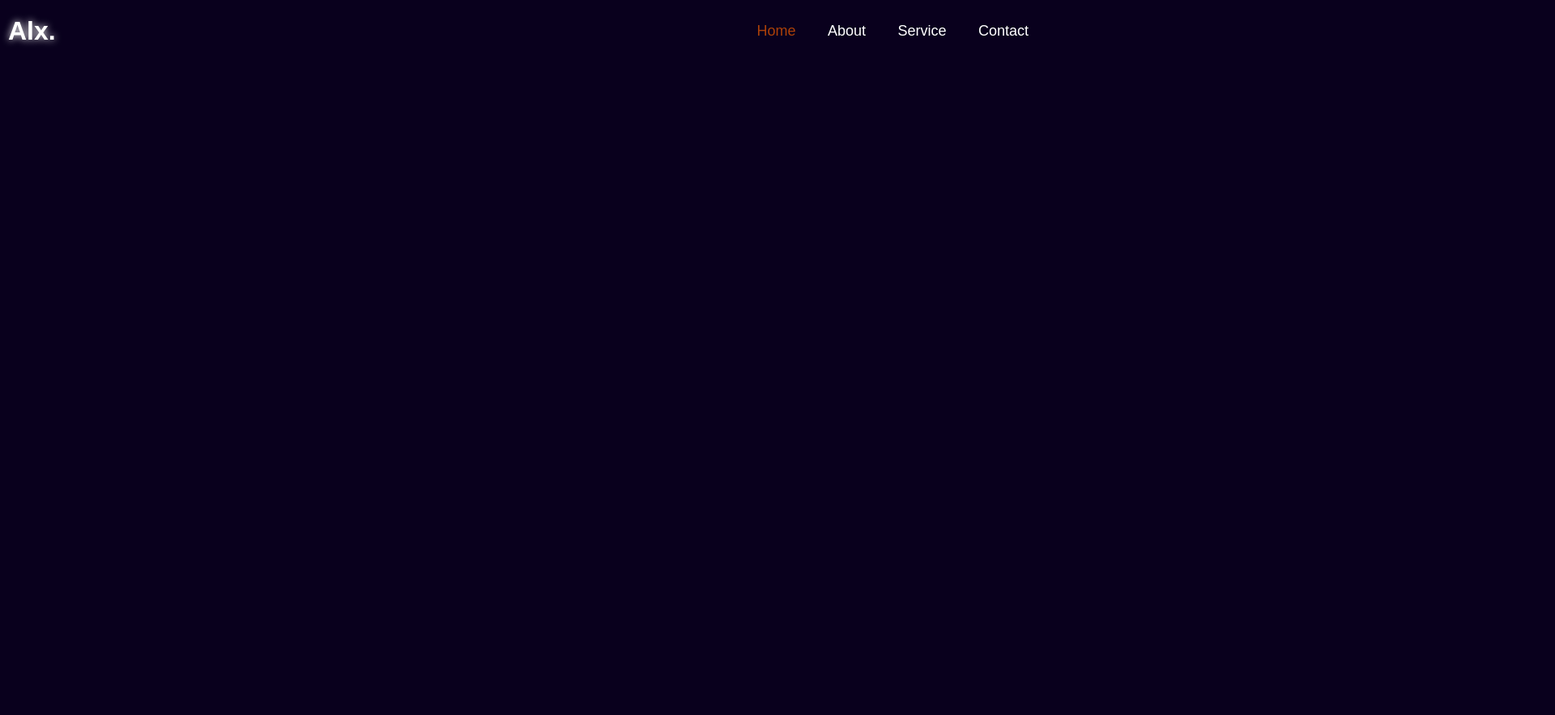
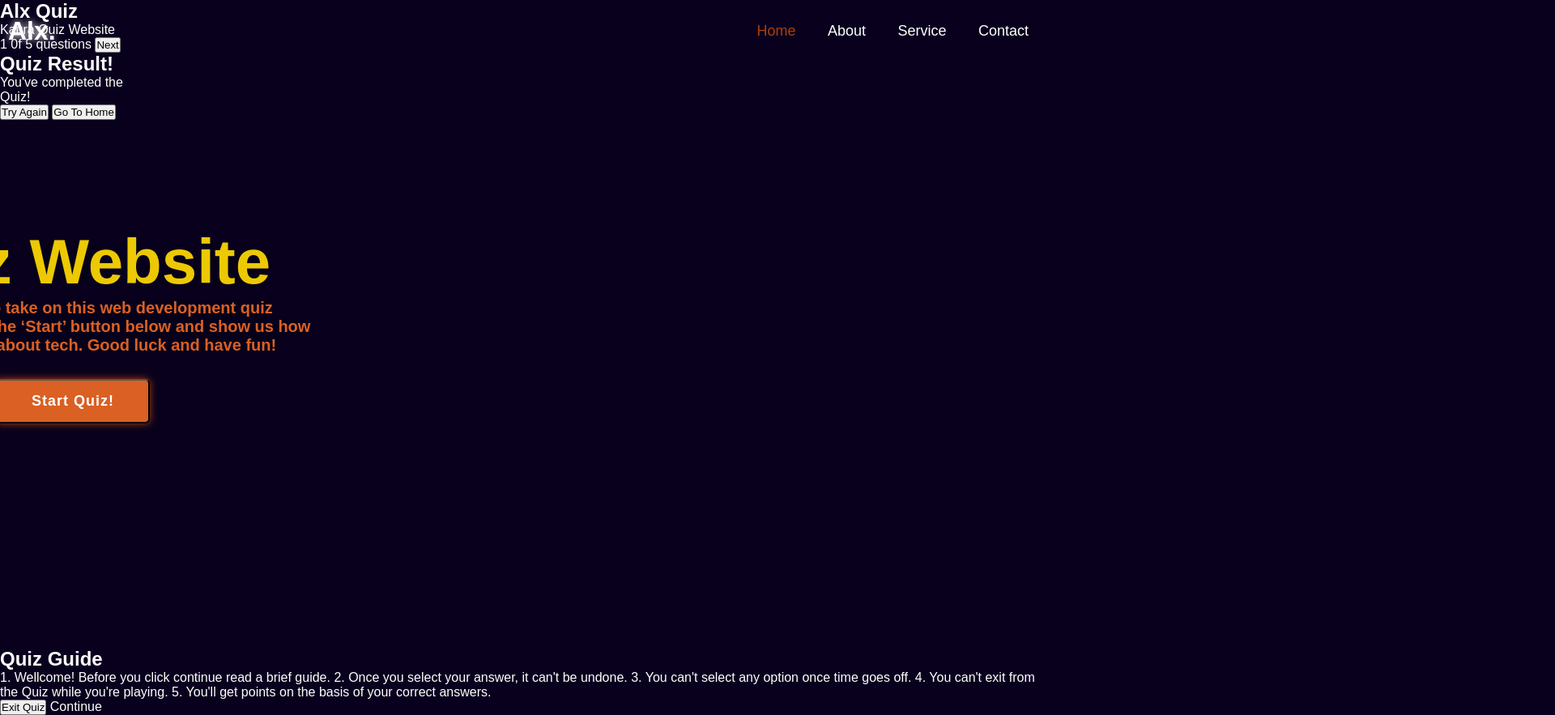
Before and after one commit to Yalkaurawing1/alx_capstone_project, a plain HTML site: page index.html in a window 1280 px wide. Shown: the top 883 px of the page at 81% size, 1920 px wide, since content can reach past the window. Before the commit the page ends 800 px from the top, so only its background shows below. Drawn offline with Linux system fonts and the light colour scheme.

Commit message:
adding some html and css

```diff
--- a/index.html
+++ b/index.html
@@ -20,6 +20,78 @@
             </nav>
 
         </header>
-    </main>
-    </body>
+        <!-------------------------Quiz Section--------------------------->
+        <div class="container">
+            <section class="quiz-section">
+                <div class="quiz-box">
+                    <h1>Alx Quiz</h1>
+                    <div class="quiz-header">
+                        <span>Kaura Quiz Website</span>
+                        <span class="header-score"></span>
+                    </div>
+                   <!-- -------------Qustion text---------------------------- -->
+                    <div class="que_text">
+                       <!-- Here I've inserted question from JavaScript -->
+                    </div>
+                    <!-------------------Options List ---------------------------->
+                    <div class="option-list">
+                       <!-- Here I've inserted options from JavaScript -->
+                    </div>
+                    <div class="quiz-footer">
+                        <!------------------- Question Total------------------->
+                        <span class="question-total">1 0f 5 questions</span>
+                        <button class="next-btn">Next</button>
+                    </div>
+                </div>
+                <!---------------------------Result box------------------------>
+                <div class="result-box">
+                    <h2>Quiz Result!</h2>
+                    <div class="complete_text">You've completed the Quiz!</div>
+                      <div class="score_text">
+                       <!-- Here I've inserted Score Result from JavaScript -->
+
+                    </div>
+
+                    <div class="buttons">
+                        <button class="tryAgain-btn">Try Again</button>
+                        <button class="goHome-btn">Go To Home</button>
+                    </div>
+
+
+                </div>
+            </section>
+            <!----------------------Home Section---------------------------->
+            <section class="home">
+                <div class="home-content">
+                    <h1>Quiz Website</h1>
+                    <p>Are you ready to take on this web development quiz challenge? Click on the ‘Start’ button below
+                        and show us how much you know about tech. Good luck and have fun! </p>
+                    <button class="start-btn">Start Quiz!</button>
+
+                </div>
+            </section>
+            </div>
+        </main>
+        <!---------------------------Quiz Guide Popup------------------------->
+        <div class="popup-info">
+            <h2>Quiz Guide</h2>
+            <span class="info">1. Wellcome! Before you click continue read a brief guide.</span>
+            <span class="info">2. Once you select your answer, it can't be undone.</span>
+            <span class="info">3. You can't select any option once time goes off.</span>
+            <span class="info">4. You can't exit from the Quiz while you're playing.</span>
+            <span class="info">5. You'll get points on the basis of your correct answers.</span>
+
+            <div class="btn-group">
+                <button class="info-btn exit-btn">Exit Quiz</button>
+                <a class="info-btn continue-btn">Continue</a>
+
+            </div>
+        </div>
+
+
+        <!-- Inside this JavaScript file I've inserted Questions and Options only -->
+        <script src="js/questions.js"></script>
+        <script src="script.js"></script>
+
+     </body>
     </html>
--- a/style.css
+++ b/style.css
@@ -48,3 +48,75 @@ body{
 .navbar a.active{
     color: #ac4009;
 }
+/* ----------------------------------Main------------------------------------------ */
+.main{
+    min-height: 100vh;
+    background-image: url();
+    background-size: cover;
+    background-position: center;
+    pointer-events: auto;
+    transition: .3s ease;
+}
+/* act 1 */
+
+
+.container{
+    display: flex;
+    height: 100vh;
+    width: 200%;
+}
+
+/* ---------------------------Home--------------------------- */
+.home{
+    position: relative;
+    left: -50%;
+    height: 100vh;
+    width: 100%;
+    display: flex;
+    justify-content: center;
+    align-items: center;
+}
+
+.home-content{
+    max-width: 600px;
+    display: flex;
+    align-items: center;
+    flex-direction: column;
+}
+
+.home-content h1{
+    font-size: 78px;
+    font-weight: 700;
+    text-shadow: 0 0 10px rgba(0, 0, 0, .3);
+    color: rgb(236, 201, 3);
+}
+
+.home-content p{
+    font-size: 20px;
+    font-weight: 600;
+    text-align: center;
+    text-shadow: 0 0 10px rgba(0, 0, 0, .3);
+    margin-bottom: 30px;
+    color: #da6023;
+}
+
+.home-content .start-btn {
+    width: 190px;
+    height: 55px;
+    background: #da6023;
+    bottom: 2px solid #fff;
+    outline: none;
+    border-radius: 6px;
+    box-shadow: 0 0 10px #ac4009;
+    font-size: 18px;
+    color: #fff;
+    letter-spacing: 1px;
+    font-weight: 600;
+    cursor: pointer;
+    transition: .3s;
+}
+
+.home-content .start-btn:hover{
+    background: rgb(236, 201, 3);
+    box-shadow: none;
+}
```
